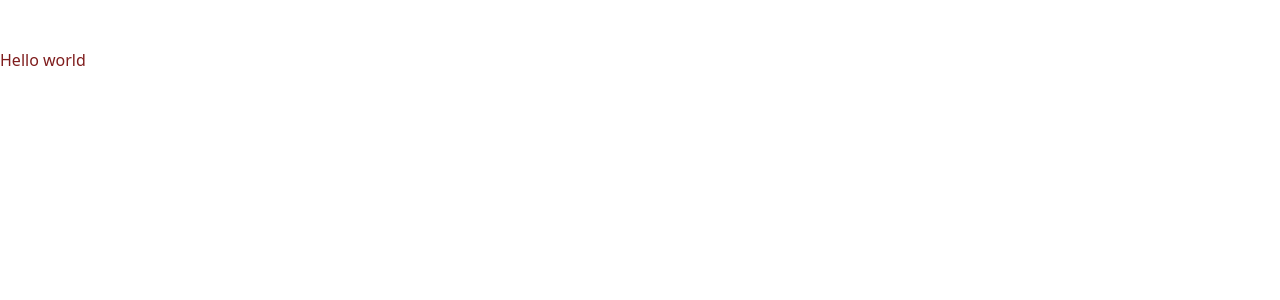
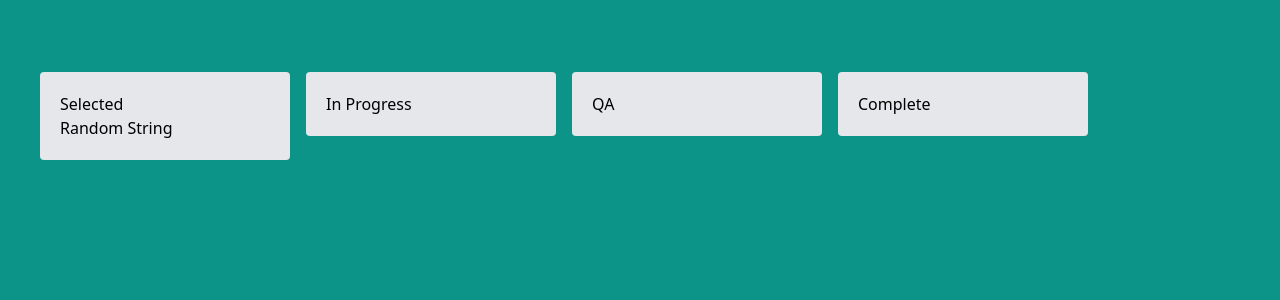
Before and after one commit to YushuaiLI/vue-trello-dnd, a Vue app: page / in a window 1280 px wide. Shown: the top 300 px of the page. Built offline with nearby package versions, Linux system fonts and the light colour scheme.

Commit message:
add and style basic board

```diff
--- a/package.json
+++ b/package.json
@@ -14,6 +14,8 @@
     "lint": "eslint . --ext .vue,.js,.jsx,.cjs,.mjs,.ts,.tsx,.cts,.mts --fix --ignore-path .gitignore"
   },
   "dependencies": {
+    "@vueuse/core": "^9.13.0",
+    "nanoid": "^4.0.1",
     "pinia": "^2.0.28",
     "vue": "^3.2.45",
     "vuedraggable": "^4.1.0"
--- a/src/App.vue
+++ b/src/App.vue
@@ -1,7 +1,11 @@
-<script setup lang="ts"></script>
+<script setup lang="ts">
+import TrelloBoard from "./components/TrelloBoard.vue";
+</script>
 
 <template>
-  <h1 class="text-red-900 mt-12">Hello world</h1>
+  <div class="p-10 h-[100vh] bg-teal-600 overflow-auto">
+    <TrelloBoard />
+  </div>
 </template>
 
 <style scoped></style>
--- /dev/null
+++ b/src/components/TrelloBoard.vue
@@ -0,0 +1,43 @@
+<script lang="ts" setup>
+import type { Column } from "@/types";
+import { ref } from "vue";
+import { nanoid } from "nanoid";
+
+const columns = ref<Column[]>([
+  {
+    id: nanoid(),
+    title: "Selected",
+    tasks: [{ id: nanoid(), title: "Random String", createdAt: new Date() }],
+  },
+  {
+    id: nanoid(),
+    title: "In Progress",
+    tasks: [],
+  },
+  {
+    id: nanoid(),
+    title: "QA",
+    tasks: [],
+  },
+  {
+    id: nanoid(),
+    title: "Complete",
+    tasks: [],
+  },
+]);
+</script>
+
+<template>
+  <div class="flex gap-4 overflow-x-auto items-start py-8">
+    <div
+      v-for="column in columns"
+      :key="column.id"
+      class="bg-gray-200 p-5 rounded min-w-[250px]"
+    >
+      <header>
+        {{ column.title }}
+      </header>
+      <p v-for="task in column.tasks" :key="task.id">{{ task.title }}</p>
+    </div>
+  </div>
+</template>
--- /dev/null
+++ b/src/types/index.ts
@@ -0,0 +1,13 @@
+type ID = string;
+
+export type Task = {
+  id: ID;
+  createdAt: Date;
+  title: string;
+};
+
+export type Column = {
+  id: ID;
+  tasks: Task[];
+  title: string;
+};
--- a/vite.config.ts
+++ b/vite.config.ts
@@ -1,14 +1,14 @@
-import { fileURLToPath, URL } from 'node:url'
+import { fileURLToPath, URL } from "node:url";
 
-import { defineConfig } from 'vite'
-import vue from '@vitejs/plugin-vue'
+import { defineConfig } from "vite";
+import vue from "@vitejs/plugin-vue";
 
 // https://vitejs.dev/config/
 export default defineConfig({
   plugins: [vue()],
   resolve: {
     alias: {
-      '@': fileURLToPath(new URL('./src', import.meta.url))
-    }
-  }
-})
+      "@": fileURLToPath(new URL("./src", import.meta.url)),
+    },
+  },
+});
```
Also changed, not shown: src/stores/counter.ts (+8 -8 lines), 1 other file (tests, documents, lock files or other folders).
